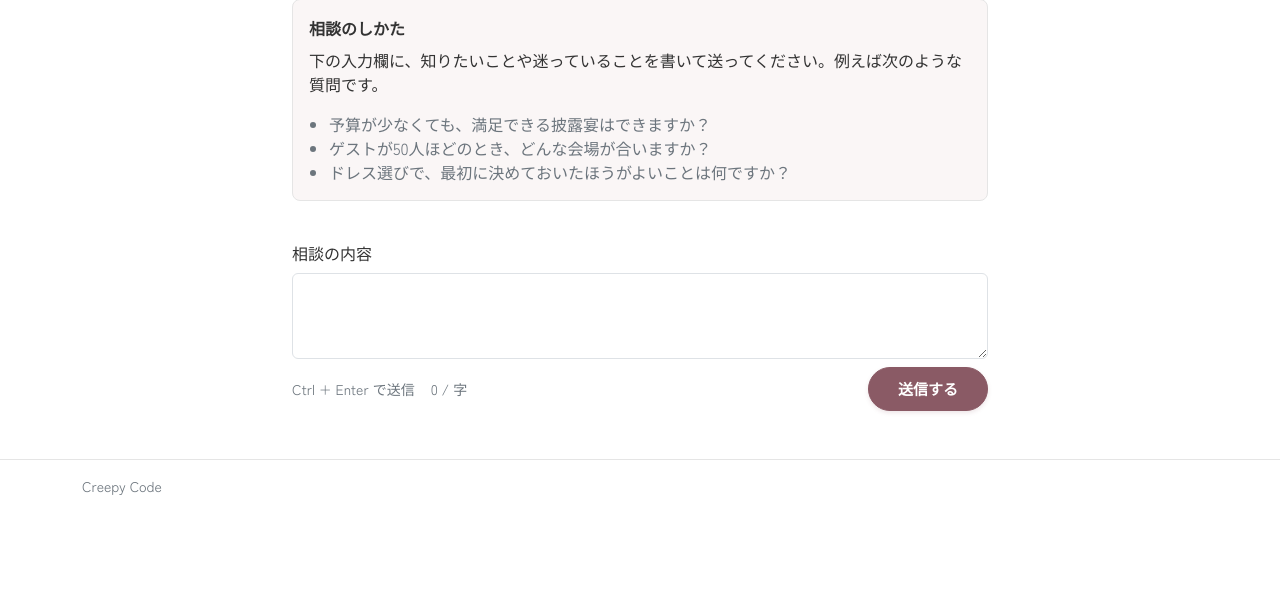
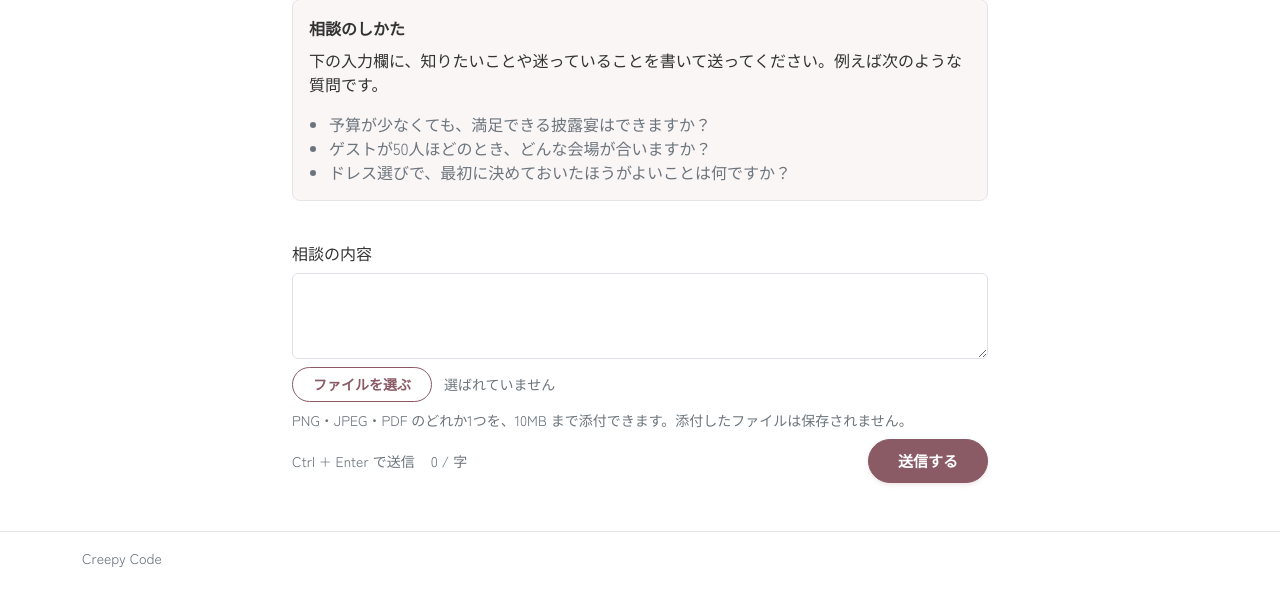
Before and after one commit to youkun1505-stack/Creepy-Code, a Spring app: page /hearing/deepdive in a window 1280 px wide. Shown: the part 192-800 px from the top of the page. Run offline with Thymeleaf, Linux system fonts and the light colour scheme; the template is opened without the code that fills it, so the values that code supplies are empty; some of the project's set-up classes (security, data sources, template engines, error pages and the like) are left out, and stand-ins take their place; some libraries are stand-ins or nearby versions; some web fonts are replaced.

Commit message:
feat: AI相談の画面で画像・PDF を選んで添付して送れるようにする (#94)
- 入力欄の近くに、ファイルを選ぶ欄（PNG・JPEG・PDF）と、選んだファイル名・取り消しのボタンを足す
- 種類違い・10MB 超えは、送る前に案内を出して送らない
- 添付があるときは FormData で送り、無いときは今と同じ JSON で送る
- 送った発言の吹き出しに「（添付：ファイル名）」を出す
- 添付を取り消す・選び直すと、前の失敗の「やり直す」で外したファイルが送られないようにする

Co-authored-by: Claude <noreply@anthropic.com>

```diff
--- a/bridal-app/src/main/resources/static/css/common.css
+++ b/bridal-app/src/main/resources/static/css/common.css
@@ -316,6 +316,72 @@ h3 {
     transform: none;
 }
 
+/* 添付ファイルの欄（入力欄の下）。実際の入力は visually に隠した file 欄で行い、ラベルをボタンの見た目にする */
+.deepdive-chat__attach {
+    position: relative;
+    display: flex;
+    flex-wrap: wrap;
+    align-items: center;
+    gap: 0.5rem 0.75rem;
+    margin-top: 0.5rem;
+}
+
+.deepdive-chat__file-input {
+    position: absolute;
+    width: 1px;
+    height: 1px;
+    opacity: 0;
+    overflow: hidden;
+    pointer-events: none;
+}
+
+.deepdive-chat__attach-button {
+    display: inline-flex;
+    align-items: center;
+    margin: 0;
+    padding: 0.375rem 1.25rem;
+    border: 1px solid var(--color-main-dark);
+    border-radius: 999px;
+    background-color: var(--color-surface);
+    color: var(--color-main-dark);
+    font-size: var(--font-size-small);
+    font-weight: 700;
+    white-space: nowrap;
+    cursor: pointer;
+}
+
+.deepdive-chat__attach-button:hover {
+    background-color: var(--color-main-soft);
+}
+
+.deepdive-chat__file-input:focus-visible + .deepdive-chat__attach-button {
+    outline: 3px solid var(--color-main);
+    outline-offset: 2px;
+}
+
+.deepdive-chat__file-name {
+    color: var(--color-text-sub);
+    font-size: var(--font-size-small);
+    overflow-wrap: anywhere;
+}
+
+.deepdive-chat__file-clear {
+    padding: 0.25rem 0.75rem;
+    border: 1px solid var(--color-border);
+    border-radius: 999px;
+    background-color: var(--color-surface);
+    color: var(--color-text-sub);
+    font-size: var(--font-size-small);
+    cursor: pointer;
+}
+
+.deepdive-chat__attach-hint {
+    flex-basis: 100%;
+    margin: 0;
+    color: var(--color-text-sub);
+    font-size: var(--font-size-small);
+}
+
 /* スマホ表示対応（狭い画面でも押しやすく崩れない） */
 @media (max-width: 575.98px) {
     .deepdive-chat__form-footer {
--- a/bridal-app/src/main/resources/static/js/deepdive.js
+++ b/bridal-app/src/main/resources/static/js/deepdive.js
@@ -1,4 +1,4 @@
-// AIに相談する画面（P-10）：発言をサーバーに送り、返事を吹き出しに足す（画面は読み込み直さない）
+// AIに相談する画面（P-10）：発言（と任意で添付ファイル1件）をサーバーに送り、返事を吹き出しに足す（画面は読み込み直さない）
 (function () {
     const form = document.getElementById('chatForm');
     if (!form) {
@@ -12,6 +12,9 @@
     const errorBox = document.getElementById('chatError');
     const errorMessage = document.getElementById('chatErrorMessage');
     const retryButton = document.getElementById('chatRetry');
+    const fileInput = document.getElementById('chatFile');
+    const fileName = document.getElementById('chatFileName');
+    const fileClear = document.getElementById('chatFileClear');
     // 履歴が無いときの案内。最初の発言が入ったら取り除く
     let guide = document.getElementById('chatGuide');
     // CSRF トークンは、Spring Security が有効なときだけ画面に入っている
@@ -20,10 +23,17 @@
     const sendUrl = form.dataset.sendUrl;
     const GENERIC_ERROR = '通信がうまくいかなかったか、サーバーで問題が起きました。もう一度お試しください。';
     const GIVE_UP_ERROR = 'AI の返事を作れませんでした。お手数ですが、プランナーにプランの作成をご依頼ください。';
+    // 添付の上限と種類（サーバーでも同じ確認をする。ここは送る前に案内を出すためのもの）
+    const MAX_FILE_BYTES = 10 * 1024 * 1024;
+    const ACCEPTED_TYPES = ['image/png', 'image/jpeg', 'application/pdf'];
+    const FILE_TYPE_ERROR = 'ファイルは PNG・JPEG・PDF のどれかを選んでください。';
+    const FILE_SIZE_ERROR = 'ファイルは10MB以下にしてください。';
+    const FILE_EMPTY_ERROR = '中身が空のファイルは送れません。別のファイルを選んでください。';
 
     let busy = false;
-    // やり直しのときに同じ発言をもう一度送るため、直前に送った発言を覚えておく
+    // やり直しのときに同じ発言・添付をもう一度送るため、直前に送った内容を覚えておく
     let pendingContent = '';
+    let pendingFile = null;
 
     // 発言を1件、吹き出しとして一覧の下に足す。本文は textContent で入れる（HTML として解釈しない）
     function addBubble(role, text) {
@@ -73,39 +83,95 @@
         countNow.textContent = String(input.value.length);
     }
 
-    function buildHeaders() {
-        const headers = { 'Content-Type': 'application/json' };
+    // 選ばれているファイル（無いときは null）
+    function selectedFile() {
+        return fileInput.files && fileInput.files.length > 0 ? fileInput.files[0] : null;
+    }
+
+    // 送る前の確認。問題があれば案内の文を返し、問題が無ければ空の文字を返す
+    function checkFile(file) {
+        if (!file) {
+            return '';
+        }
+        if (ACCEPTED_TYPES.indexOf(file.type) === -1) {
+            return FILE_TYPE_ERROR;
+        }
+        if (file.size === 0) {
+            return FILE_EMPTY_ERROR;
+        }
+        if (file.size > MAX_FILE_BYTES) {
+            return FILE_SIZE_ERROR;
+        }
+        return '';
+    }
+
+    // 選んだファイル名と、取り消しのボタンの表示を、選ばれている状態に合わせる
+    function updateFileView() {
+        const file = selectedFile();
+        fileName.textContent = file ? file.name : '選ばれていません';
+        fileClear.classList.toggle('d-none', !file);
+    }
+
+    // 添付を空にする。古い失敗の「やり直す」は消し、覚えておいた添付も外す（外したファイルが後から送られないように）
+    function clearFile() {
+        fileInput.value = '';
+        pendingFile = null;
+        hideError();
+        updateFileView();
+    }
+
+    // asJson が true のときだけ JSON の Content-Type を付ける（FormData のときはブラウザに任せる）
+    function buildHeaders(asJson) {
+        const headers = {};
+        if (asJson) {
+            headers['Content-Type'] = 'application/json';
+        }
         if (csrfToken && csrfHeader) {
             headers[csrfHeader.content] = csrfToken.content;
         }
         return headers;
     }
 
-    async function send(content) {
+    // 添付があるときの送信内容（content と file の2つ）
+    function buildFormData(content, file) {
+        const data = new FormData();
+        data.append('content', content);
+        data.append('file', file, file.name);
+        return data;
+    }
+
+    async function send(content, file) {
         if (busy) {
             return;
         }
         busy = true;
         pendingContent = content;
+        pendingFile = file;
         submitButton.disabled = true;
         hideError();
         setPending(true);
         try {
             const response = await fetch(sendUrl, {
                 method: 'POST',
-                headers: buildHeaders(),
-                body: JSON.stringify({ content: content }),
+                headers: buildHeaders(!file),
+                body: file ? buildFormData(content, file) : JSON.stringify({ content: content }),
             });
             // 壊れた応答（JSON として読めない）のときは null になり、下の汎用の文を出す
             const result = await response.json().catch(function () { return null; });
             if (response.ok && result && result.ok === true && typeof result.reply === 'string') {
-                addBubble('USER', content);
+                // 履歴と同じ形で、添付があれば「（添付：ファイル名）」を発言の後ろに付けて出す
+                const shown = file ? content + '\n（添付：' + file.name + '）' : content;
+                addBubble('USER', shown);
                 addBubble('AI', result.reply);
                 hideGuide();
                 // 返事を待つあいだに利用者が書き換えていたら、その文は消さない
                 if (input.value === content) {
                     input.value = '';
                     updateCount();
+                }
+                // 送ったファイルは空にする（返事を待つあいだに選び直されていたら、その選択は消さない）
+                if (file && selectedFile() === file) {
+                    clearFile();
                 }
                 scrollToLatest();
             } else if (response.status === 502 && result && result.giveUp === true) {
@@ -133,11 +199,36 @@
             showError('発言を入力してください。', false);
             return;
         }
-        send(content);
+        const file = selectedFile();
+        const problem = checkFile(file);
+        if (problem) {
+            // 種類や大きさが合わないファイルは送らず、案内を出す
+            showError(problem, false);
+            return;
+        }
+        send(content, file);
     });
 
     retryButton.addEventListener('click', function () {
-        send(pendingContent);
+        send(pendingContent, pendingFile);
+    });
+
+    // ファイルを選んだとき：送れない種類・大きさなら案内を出し、欄から外す（送らせない）
+    fileInput.addEventListener('change', function () {
+        const problem = checkFile(selectedFile());
+        if (problem) {
+            clearFile();
+            showError(problem, false);
+            return;
+        }
+        // 別のファイルを選び直したときも、古い失敗の「やり直す」は消す（覚えていた添付は外す）
+        pendingFile = null;
+        hideError();
+        updateFileView();
+    });
+
+    fileClear.addEventListener('click', function () {
+        clearFile();
     });
 
     // 入力欄で Ctrl + Enter（Mac は Command + Enter）を押したら送信する
@@ -161,5 +252,6 @@
 
     input.addEventListener('input', updateCount);
     updateCount();
+    updateFileView();
     scrollToLatest();
 })();
--- a/bridal-app/src/main/resources/templates/hearing/deepdive.html
+++ b/bridal-app/src/main/resources/templates/hearing/deepdive.html
@@ -47,6 +47,15 @@
                   th:data-send-url="@{/hearing/deepdive/messages}">
                 <label class="form-label" for="chatInput">相談の内容</label>
                 <textarea class="form-control" id="chatInput" rows="3" th:maxlength="${maxChatLength}"></textarea>
+                <!-- 添付（任意）：画像（PNG・JPEG）か PDF を1つ。保存はせず、この1回の相談にだけ使う -->
+                <div class="deepdive-chat__attach">
+                    <input type="file" class="deepdive-chat__file-input" id="chatFile"
+                           accept="image/png,image/jpeg,application/pdf" aria-describedby="chatFileHint">
+                    <label class="deepdive-chat__attach-button" for="chatFile">ファイルを選ぶ</label>
+                    <span class="deepdive-chat__file-name" id="chatFileName" aria-live="polite">選ばれていません</span>
+                    <button type="button" class="deepdive-chat__file-clear d-none" id="chatFileClear">添付を取り消す</button>
+                    <p class="deepdive-chat__attach-hint" id="chatFileHint">PNG・JPEG・PDF のどれか1つを、10MB まで添付できます。添付したファイルは保存されません。</p>
+                </div>
                 <div class="deepdive-chat__form-footer">
                     <div class="deepdive-chat__meta">
                         <span class="deepdive-chat__shortcut">Ctrl + Enter で送信</span>
```
